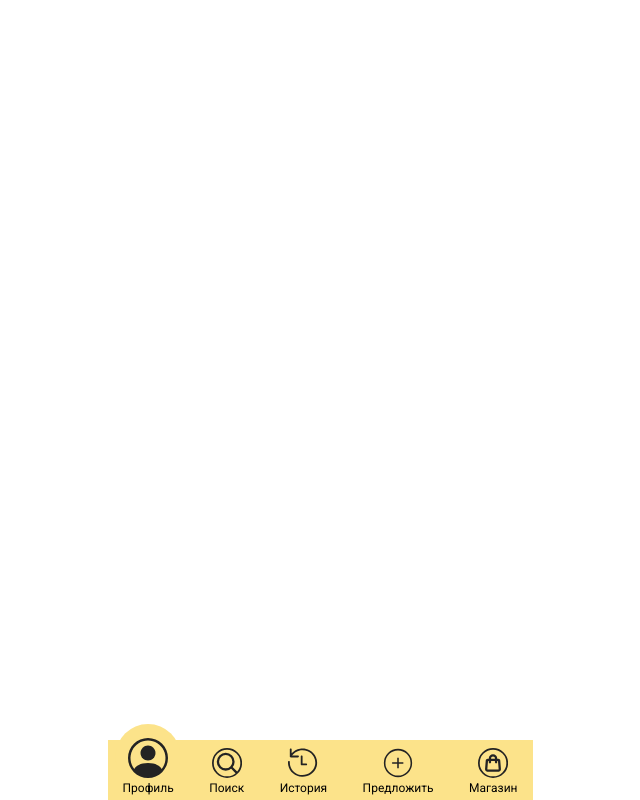
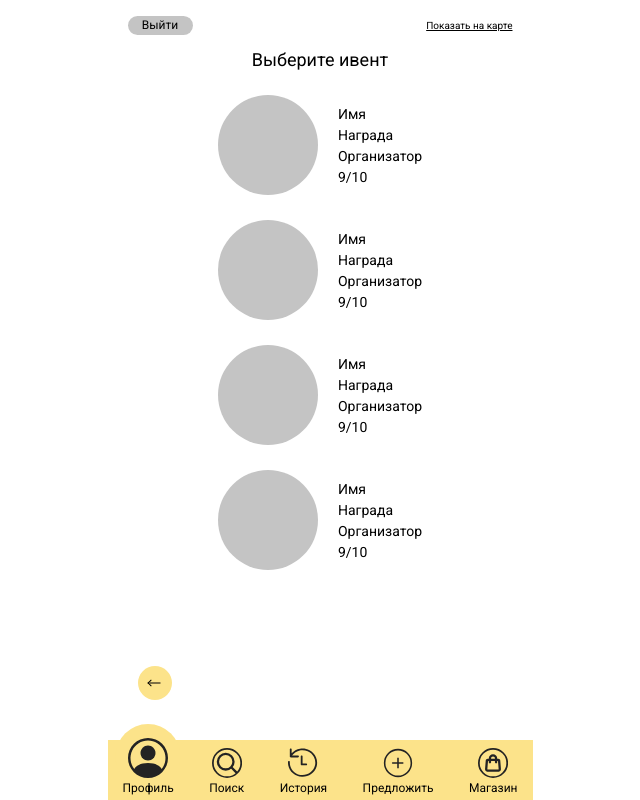
Before and after one commit to 4t4nner/eko-patrol, a Vue app in the folder frontend/: page /search/locations in a window 1280 px wide. Shown: the whole page, without its empty margins (320-960 px from the left). Built offline with nearby package versions, Linux system fonts and the light colour scheme.

Commit message:
locations page

```diff
--- a/frontend/src/assets/styles/global.scss
+++ b/frontend/src/assets/styles/global.scss
@@ -48,6 +48,11 @@ p {
   line-height: 16px;
 }
 
+.btn__disable {
+  background: transparent;
+  border: 1px solid #232323
+}
+
 .btn__arrow {
   position: relative;
   text-align: left;
--- a/frontend/src/components/Header.vue
+++ b/frontend/src/components/Header.vue
@@ -1,9 +1,14 @@
 <template>
   <div class="header">
     <button @click="handler" class="header_btn btn">Выйти</button>
-    <div class="header-balance" v-if="isVisibleBalance">
+    <div v-if="isVisibleBalance" class="header-balance">
       <div class="header-balance_value">13,07 баллов</div>
-      <router-link to="/shop" class="header-balance_link">обменять </router-link>
+      <router-link to="/shop" class="header_link header-balance_link"
+        >обменять
+      </router-link>
+    </div>
+    <div v-if="isVisiblOpenMap" class="header_link">
+      Показать на карте
     </div>
   </div>
 </template>
@@ -14,6 +19,9 @@ export default {
   computed: {
     isVisibleBalance() {
       return this.$route.name === 'Profile'
+    },
+    isVisiblOpenMap() {
+      return this.$route.name === 'Locations'
     }
   },
   methods: {
@@ -42,14 +50,17 @@ export default {
     font-size: 18px;
     line-height: 20px;
   }
+  .header_link {
+    font-size: 10px;
+    line-height: 11px;
+    text-decoration: underline;
+    cursor: pointer;
+  }
   .header-balance_link {
     position: absolute;
     bottom: -80%;
     right: 50%;
     transform: translateX(50%);
-    font-size: 10px;
-    line-height: 11px;
-    text-decoration: underline;
   }
 }
 </style>
--- a/frontend/src/components/Navigation.vue
+++ b/frontend/src/components/Navigation.vue
@@ -3,46 +3,77 @@
     <div class="navigation-wrapper">
       <div class="navigation-item navigation-item__active">
         <router-link to="/profile" class="navigation-item_link">
-          <img src="../assets/img/profile-icon.svg" alt="icon" class="navigation-item_icon">
+          <img
+            src="../assets/img/profile-icon.svg"
+            alt="icon"
+            class="navigation-item_icon"
+          />
           <div class="navigation-item_text">Профиль</div>
         </router-link>
       </div>
       <div class="navigation-item">
         <router-link to="/search" class="navigation-item_link">
-          <img src="../assets/img/search-icon.svg" alt="icon" class="navigation-item_icon">
+          <img
+            src="../assets/img/search-icon.svg"
+            alt="icon"
+            class="navigation-item_icon"
+          />
           <div class="navigation-item_text">Поиск</div>
         </router-link>
       </div>
       <div class="navigation-item">
         <router-link to="/history" class="navigation-item_link">
-          <img src="../assets/img/history-icon.svg" alt="icon" class="navigation-item_icon">
+          <img
+            src="../assets/img/history-icon.svg"
+            alt="icon"
+            class="navigation-item_icon"
+          />
           <div class="navigation-item_text">История</div>
         </router-link>
       </div>
       <div class="navigation-item">
         <router-link to="/offer" class="navigation-item_link">
-          <img src="../assets/img/offer-icon.svg" alt="icon" class="navigation-item_icon">
+          <img
+            src="../assets/img/offer-icon.svg"
+            alt="icon"
+            class="navigation-item_icon"
+          />
           <div class="navigation-item_text">Предложить</div>
         </router-link>
       </div>
       <div class="navigation-item">
         <router-link to="/shop" class="navigation-item_link">
-          <img src="../assets/img/shop-icon.svg" alt="icon" class="navigation-item_icon">
+          <img
+            src="../assets/img/shop-icon.svg"
+            alt="icon"
+            class="navigation-item_icon"
+          />
           <div class="navigation-item_text">Магазин</div>
         </router-link>
       </div>
     </div>
+    <a v-if="isVisiblePrevLink" @click="handler" class="prev-page" />
   </div>
 </template>
 
 <script>
 export default {
-
+  name: 'Navigation',
+  computed: {
+    isVisiblePrevLink() {
+      return this.$route.name === 'Locations'
+    }
+  },
+  methods: {
+    handler() {
+      this.$router.go(-1)
+    }
+  }
 }
 </script>
 
 <style lang="scss">
-@import "src/assets/styles/variables";
+@import 'src/assets/styles/variables';
 
 .navigation {
   position: fixed;
@@ -80,5 +111,36 @@ export default {
       width: 40px;
     }
   }
+  .prev-page {
+    position: absolute;
+    bottom: 100px;
+    left: 30px;
+    width: 34px;
+    height: 34px;
+    background: $yellow;
+    border-radius: 50%;
+
+    &:before {
+      position: absolute;
+      content: '';
+      top: 50%;
+      transform: translate(-50%, -50%);
+      left: 50%;
+      width: 11px;
+      height: 1px;
+      background: #000;
+    }
+    &:after {
+      position: absolute;
+      content: '';
+      top: 50%;
+      transform: translate(-50%, -50%) rotate(-135deg);
+      left: 40%;
+      width: 5px;
+      height: 5px;
+      border-top: 1px solid #000;
+      border-right: 1px solid #000;
+    }
+  }
 }
 </style>
--- a/frontend/src/router/index.js
+++ b/frontend/src/router/index.js
@@ -23,6 +23,16 @@ const routes = [
     path: '/profile',
     name: 'Profile',
     component: () => import(/* webpackChunkName: "reg" */ '../views/Profile.vue')
+  },
+  {
+    path: '/search',
+    name: 'Search',
+    component: () => import(/* webpackChunkName: "reg" */ '../views/Search.vue')
+  },
+  {
+    path: '/search/locations',
+    name: 'Locations',
+    component: () => import(/* webpackChunkName: "reg" */ '../views/Locations.vue')
   }
 ]
 
--- /dev/null
+++ b/frontend/src/views/Locations.vue
@@ -0,0 +1,40 @@
+<template>
+  <div class="locations">
+    <Header />
+    <div class="locations-wrapper">
+      <div class="locations-title">Выберите ивент</div>
+      <compact-event-card />
+      <compact-event-card />
+      <compact-event-card />
+      <compact-event-card />
+    </div>
+  </div>
+</template>
+
+<script>
+import Header from '../components/Header'
+import CompactEventCard from '../components/CompactEventCard'
+
+export default {
+  name: 'Locations',
+  components: {
+    Header,
+    CompactEventCard
+  }
+}
+</script>
+
+<style lang="scss" scoped>
+.locations {
+  position: relative;
+  height: calc(100vh - 60px);
+  padding: 0 20px;
+  overflow-x: hidden;
+  text-align: center;
+
+  .locations-title {
+    font-size: 18px;
+    line-height: 20px;
+  }
+}
+</style>
--- /dev/null
+++ b/frontend/src/views/Search.vue
@@ -0,0 +1,59 @@
+<template>
+  <div class="search">
+    <Header />
+    <div class="search-wrapper">
+      <div class="search-item">
+        <router-link
+          to="/search/locations"
+          class="btn btn__arrow search-item_link"
+          >Локации</router-link
+        >
+      </div>
+      <div class="search-item">
+        <router-link
+          to="/search/locations?option=reconciliation"
+          class="btn btn__arrow search-item_link"
+          >Оценка</router-link
+        >
+      </div>
+      <div class="search-item">
+        <div class="search-item_text">Согласование</div>
+        <button class="btn btn__disable">Откроется с 10 уровня</button>
+      </div>
+    </div>
+  </div>
+</template>
+
+<script>
+import Header from '../components/Header'
+
+export default {
+  name: 'Search',
+  components: {
+    Header
+  }
+}
+</script>
+
+<style lang="scss">
+.search {
+  height: calc(100vh - 60px);
+  padding: 0 20px;
+  overflow-x: hidden;
+  text-align: center;
+
+  .search-wrapper {
+    padding-top: 100px;
+  }
+  .search-item {
+    margin-bottom: 20px;
+  }
+  .search-item_text {
+    max-width: 215px;
+    margin: 0 auto 5px;
+    font-size: 12px;
+    line-height: 13px;
+    text-align: left;
+  }
+}
+</style>
```
Also changed, not shown: frontend/src/components/PrevPage.vue (added, +17 -0 lines), frontend/src/views/History.vue (added, +15 -0 lines).
